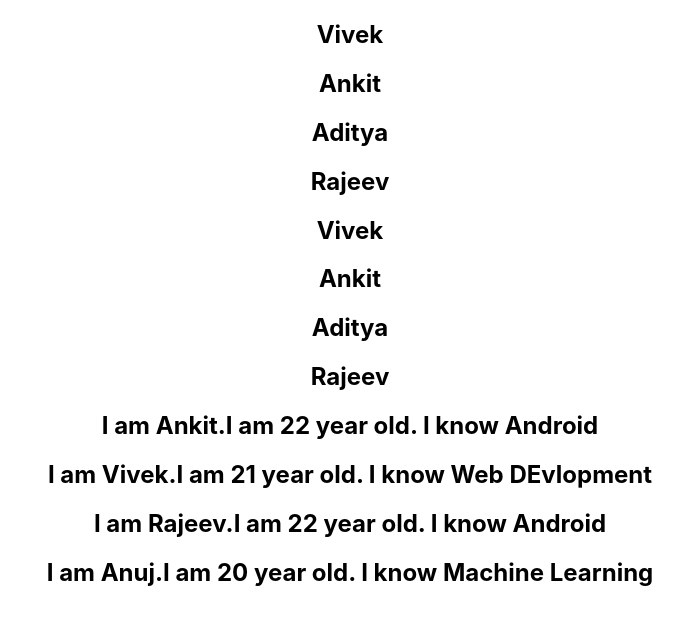
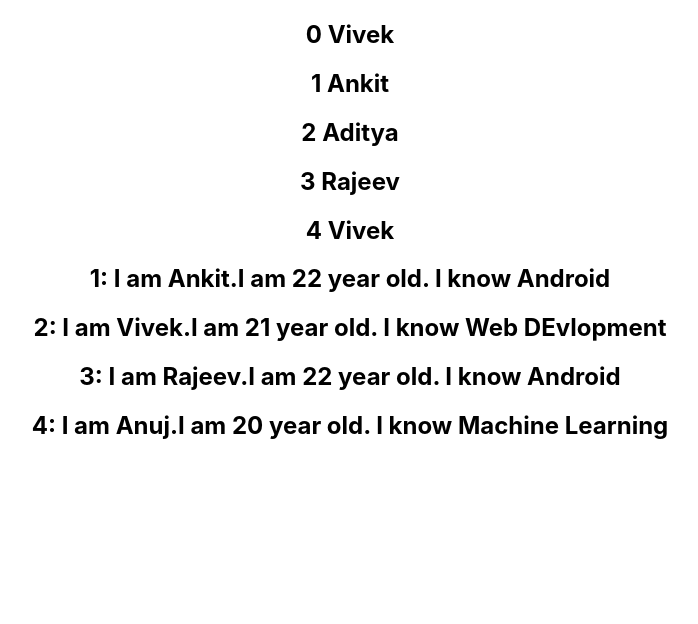
Before and after one commit to Vivek20ingh/React_tutorial, a React (Create React App) app: page / in a window 1280 px wide. Shown: the top 624 px of the page, without its empty margins (290-988 px from the left). Built offline with nearby package versions, Linux system fonts and the light colour scheme.

Commit message:
index and key

```diff
--- a/src/components/Namelist.js
+++ b/src/components/Namelist.js
@@ -1,7 +1,7 @@
 import React from 'react';
 import Person from './Person';
-const name =['Vivek','Ankit','Aditya','Rajeev']
-const namelist =   name.map((name) => <h2>{name}</h2>)
+const name =['Vivek','Ankit','Aditya','Rajeev','Vivek']
+const namelist =   name.map((name,index) => <h2 key={index}>{index} {name}</h2>)
 const persons = [
     {id: 1,name: 'Ankit',age :22,skill: 'Android'},
     {id: 2,name: 'Vivek',age :21,skill: 'Web DEvlopment'},
@@ -9,11 +9,11 @@ const persons = [
     {id: 4,name: 'Anuj',age :20,skill: 'Machine Learning'}
 
 ]
-const personslist =persons.map(person => <Person person={person}/>)
+const personslist =persons.map(person => <Person key={person.name} person={person}/>)
 function Namelist() {
     return (
         <div>
-            {name.map((name) => <h2>{name}</h2>)}
+            {/* {name.map((name) => <h2>{name}</h2>)} */}
             {namelist}
             {personslist}
         </div>
--- a/src/components/Person.js
+++ b/src/components/Person.js
@@ -3,7 +3,7 @@ import React from 'react';
 function Person({person}) {
     return (
         <div>
-            <h2> I am {person.name}.I am {person.age} year old. I know {person.skill}</h2>
+            <h2> {person.id}: I am {person.name}.I am {person.age} year old. I know {person.skill}</h2>
         </div>
     );
 }
```
